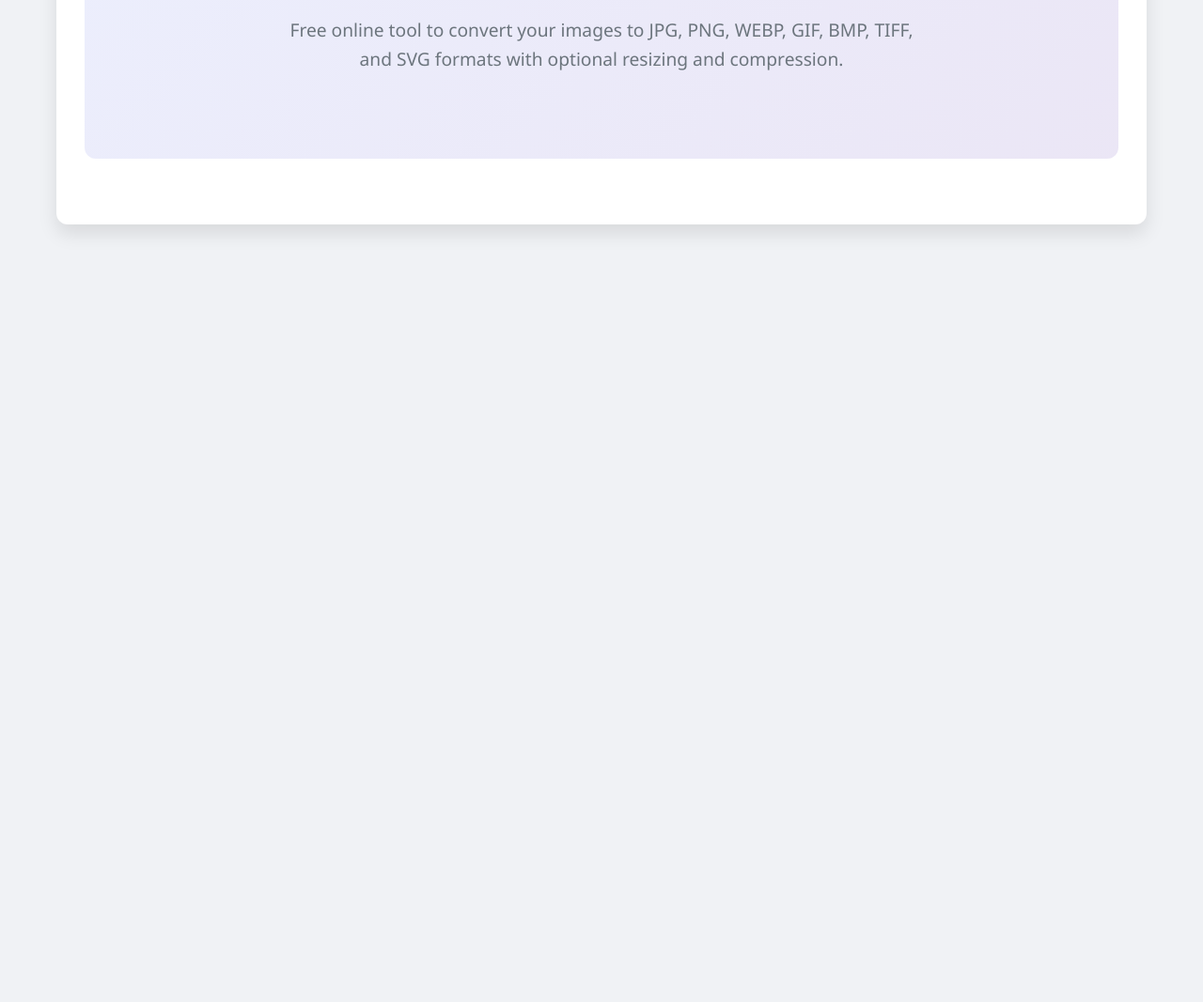
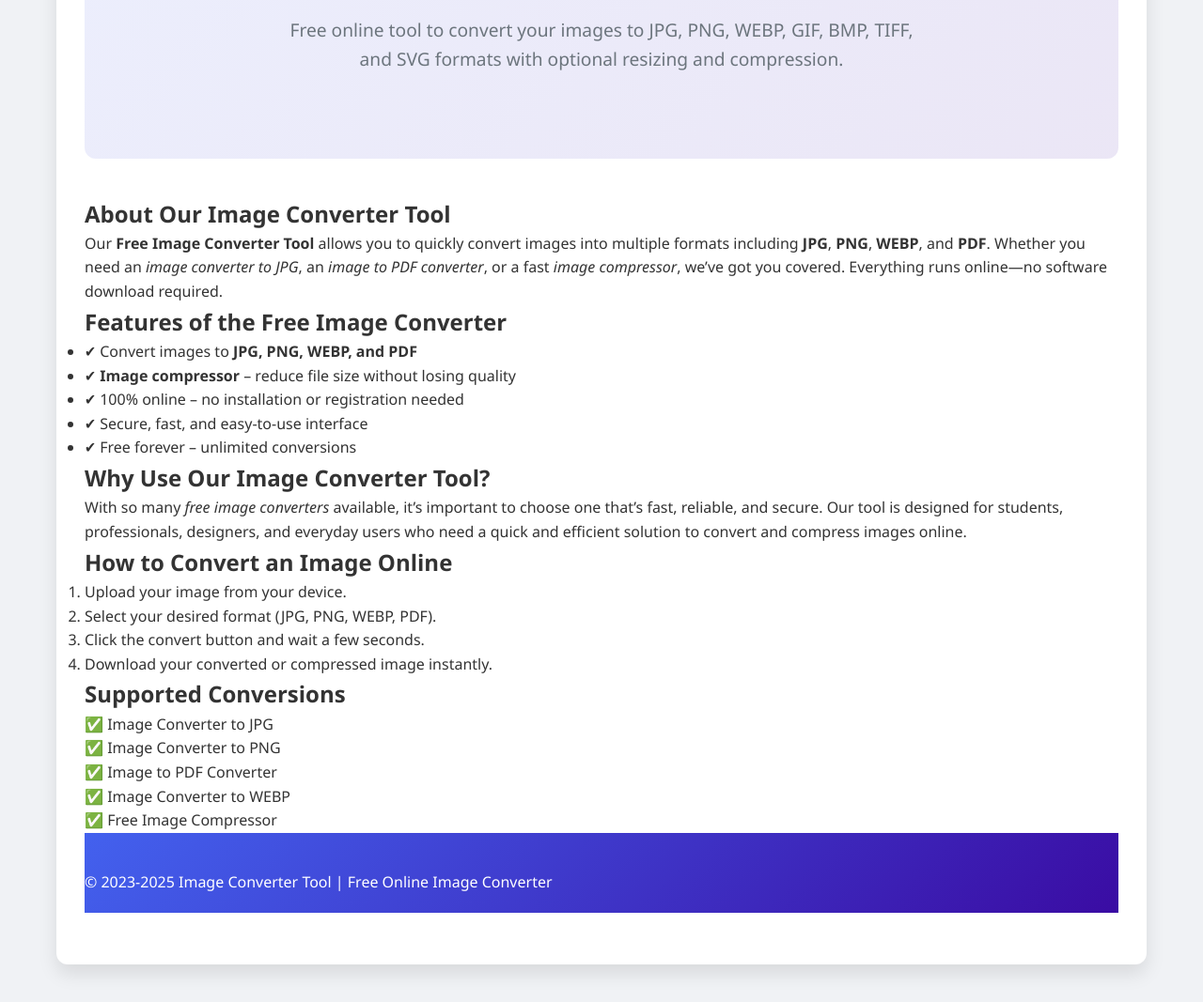
Before and after one commit to vodtik/Unique-Convert, a plain HTML site: page index.html in a window 1280 px wide. Shown: the part 1335-2402 px from the top of the page at 94% size. Before the commit the page ends 1614 px from the top, so only its background shows below. Drawn offline with Linux system fonts and the light colour scheme.

Commit message:
Update index.html

```diff
--- a/index.html
+++ b/index.html
@@ -656,3 +656,79 @@
             <h1>Image Converter Tool - Free Online Converter to JPG, PNG, PDF & More</h1>
             <p>Free online tool to convert your images to JPG, PNG, WEBP, GIF, BMP, TIFF, and SVG formats with optional resizing and compression.</p>
         </section>
+
+				<!DOCTYPE html>
+<html lang="en">
+<head>
+  <meta charset="UTF-8">
+  <meta name="viewport" content="width=device-width, initial-scale=1.0">
+  <title>Free Image Converter Tool | Convert, Compress & Optimize Images Online</title>
+  <meta name="description" content="Use our Free Image Converter Tool to convert images to JPG, PNG, WEBP, or PDF in seconds. Easily compress images without losing quality, turn image to PDF, and access a fast, secure, and user-friendly online image converter.">
+</head>
+<body>
+  <header>
+    <h1>Free Image Converter Tool</h1>
+    <p>Convert, compress, and optimize your images online in seconds.</p>
+  </header>
+
+  <main>
+    <section>
+      <h2>About Our Image Converter Tool</h2>
+      <p>
+        Our <strong>Free Image Converter Tool</strong> allows you to quickly
+        convert images into multiple formats including <strong>JPG</strong>,
+        <strong>PNG</strong>, <strong>WEBP</strong>, and <strong>PDF</strong>.
+        Whether you need an <em>image converter to JPG</em>, an
+        <em>image to PDF converter</em>, or a fast <em>image compressor</em>,
+        we’ve got you covered. Everything runs online—no software download required.
+      </p>
+    </section>
+
+    <section>
+      <h2>Features of the Free Image Converter</h2>
+      <ul>
+        <li>✔ Convert images to <strong>JPG, PNG, WEBP, and PDF</strong></li>
+        <li>✔ <strong>Image compressor</strong> – reduce file size without losing quality</li>
+        <li>✔ 100% online – no installation or registration needed</li>
+        <li>✔ Secure, fast, and easy-to-use interface</li>
+        <li>✔ Free forever – unlimited conversions</li>
+      </ul>
+    </section>
+
+    <section>
+      <h2>Why Use Our Image Converter Tool?</h2>
+      <p>
+        With so many <em>free image converters</em> available, it’s important to
+        choose one that’s fast, reliable, and secure. Our tool is designed for
+        students, professionals, designers, and everyday users who need a quick
+        and efficient solution to convert and compress images online.
+      </p>
+    </section>
+
+    <section>
+      <h2>How to Convert an Image Online</h2>
+      <ol>
+        <li>Upload your image from your device.</li>
+        <li>Select your desired format (JPG, PNG, WEBP, PDF).</li>
+        <li>Click the convert button and wait a few seconds.</li>
+        <li>Download your converted or compressed image instantly.</li>
+      </ol>
+    </section>
+
+    <section>
+      <h2>Supported Conversions</h2>
+      <p>
+        ✅ Image Converter to JPG <br>
+        ✅ Image Converter to PNG <br>
+        ✅ Image to PDF Converter <br>
+        ✅ Image Converter to WEBP <br>
+        ✅ Free Image Compressor <br>
+      </p>
+    </section>
+  </main>
+
+  <footer>
+    <p>&copy; 2023-2025 Image Converter Tool | Free Online Image Converter</p>
+  </footer>
+</body>
+</html>
```
